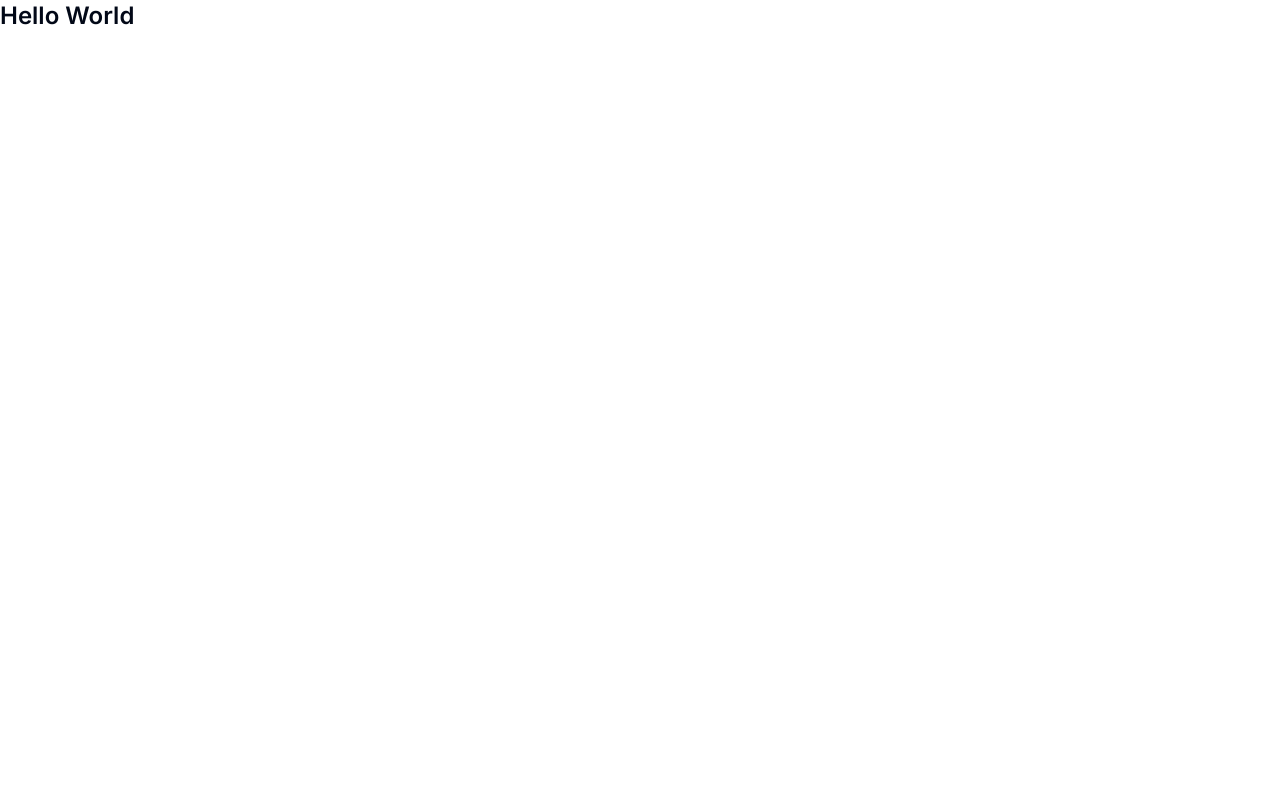
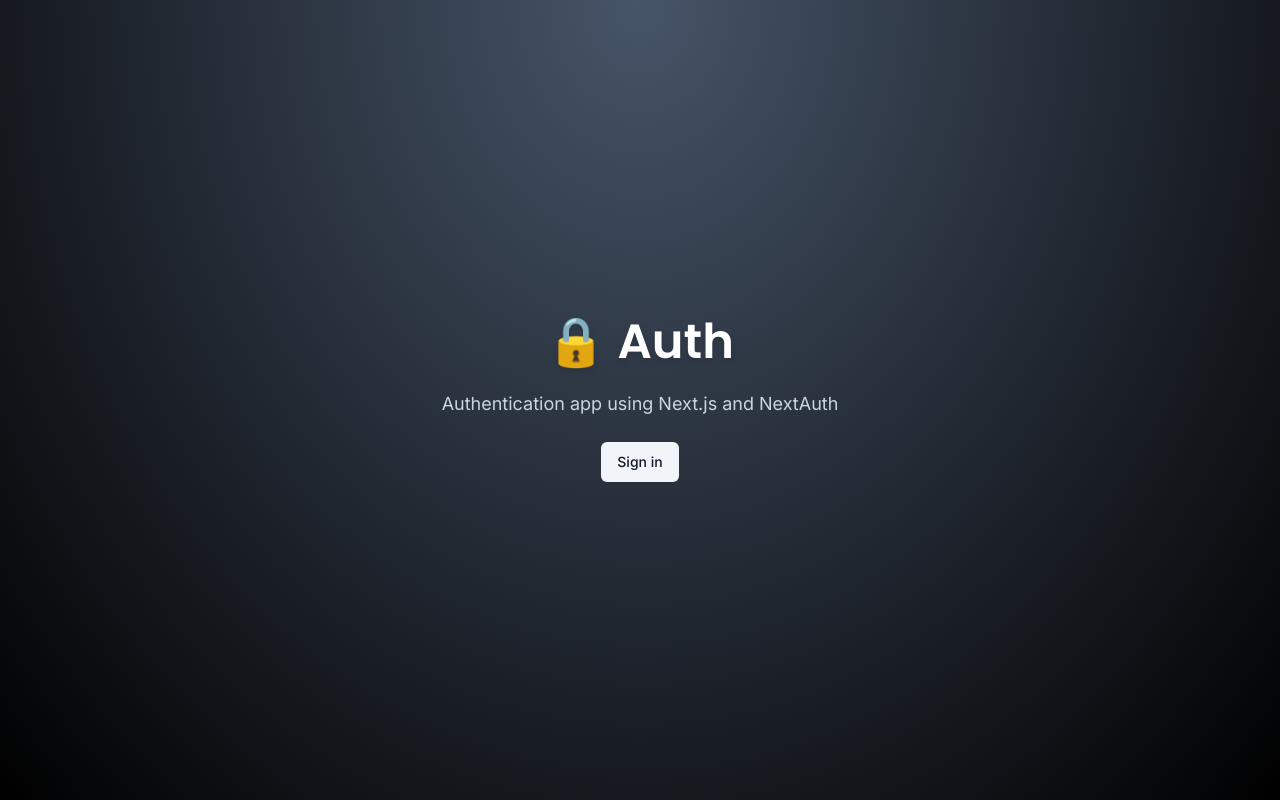
Before and after one commit to BrwaYaseen/auth, a Next.js app: page / in a window 1280 px wide. Built offline with nearby package versions, Linux system fonts and the light colour scheme.

Commit message:
home page

```diff
--- a/app/globals.css
+++ b/app/globals.css
@@ -1,6 +1,12 @@
 @tailwind base;
 @tailwind components;
 @tailwind utilities;
+
+html,
+body,
+:root {
+  height: 100%;
+}
 
 :root {
   --foreground-rgb: 0, 0, 0;
--- a/app/page.tsx
+++ b/app/page.tsx
@@ -1,7 +1,34 @@
+import { LoginButton } from "@/components/auth/login-button";
+import { Button } from "@/components/ui/button";
+import { cn } from "@/lib/utils";
+import { Poppins } from "next/font/google";
+
+const poppins = Poppins({
+  subsets: ["latin"],
+  weight: ["400", "500", "600", "700"],
+});
+
 export default function Home() {
   return (
-    <div>
-      <p className="font-semibold text-2xl">Hello World</p>
-    </div>
+    <main className="flex h-full flex-col items-center justify-center bg-[radial-gradient(ellipse_at_top,_var(--tw-gradient-stops))] from-slate-600 to-black">
+      <div className="space-y-6 text-center">
+        <h1
+          className={cn(
+            poppins.className,
+            "text-5xl font-semibold text-white drop-shadow-md"
+          )}
+        >
+          🔒 Auth
+        </h1>
+        <p className="text-slate-300 text-lg">
+          Authentication app using Next.js and NextAuth
+        </p>
+        <div>
+          <LoginButton>
+            <Button variant="secondary">Sign in</Button>
+          </LoginButton>
+        </div>
+      </div>
+    </main>
   );
 }
--- /dev/null
+++ b/components/auth/login-button.tsx
@@ -0,0 +1,26 @@
+"use client";
+
+import { useRouter } from "next/navigation";
+
+type LoginButtonProps = {
+  children: React.ReactNode;
+  mode?: "modal" | "redirect";
+  asChild?: boolean;
+};
+
+export const LoginButton = ({
+  children,
+  mode = "redirect",
+  asChild,
+}: LoginButtonProps) => {
+  const router = useRouter();
+  const onClick = () => {
+    router.push("/auth/login");
+  };
+
+  return (
+    <span onClick={onClick} className="cursor-pointer">
+      {children}
+    </span>
+  );
+};
```
